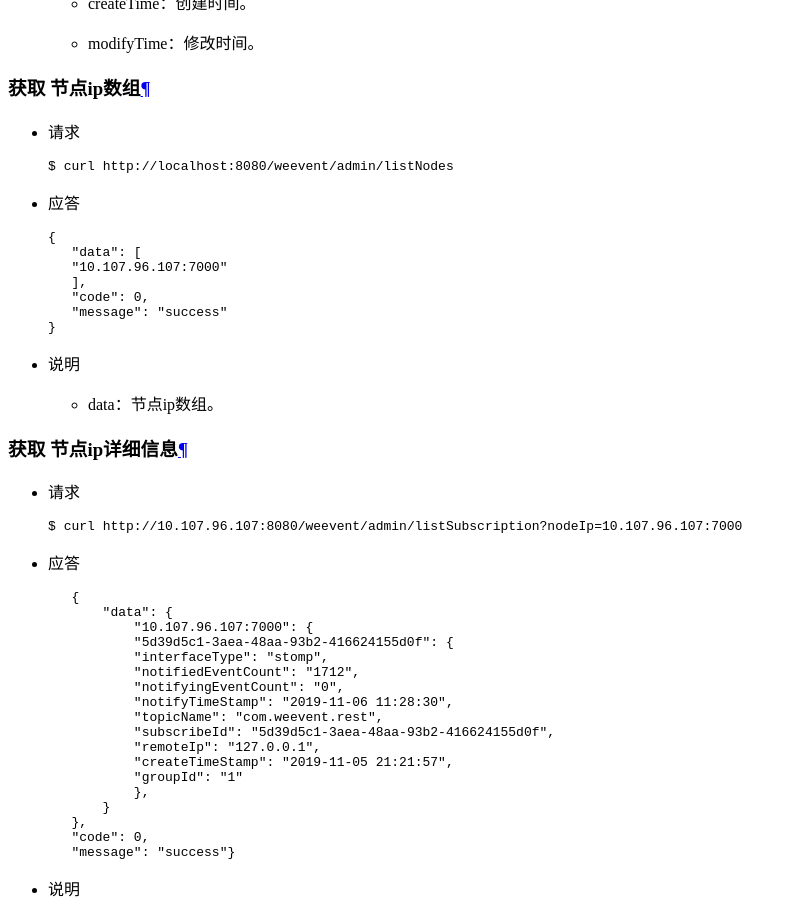
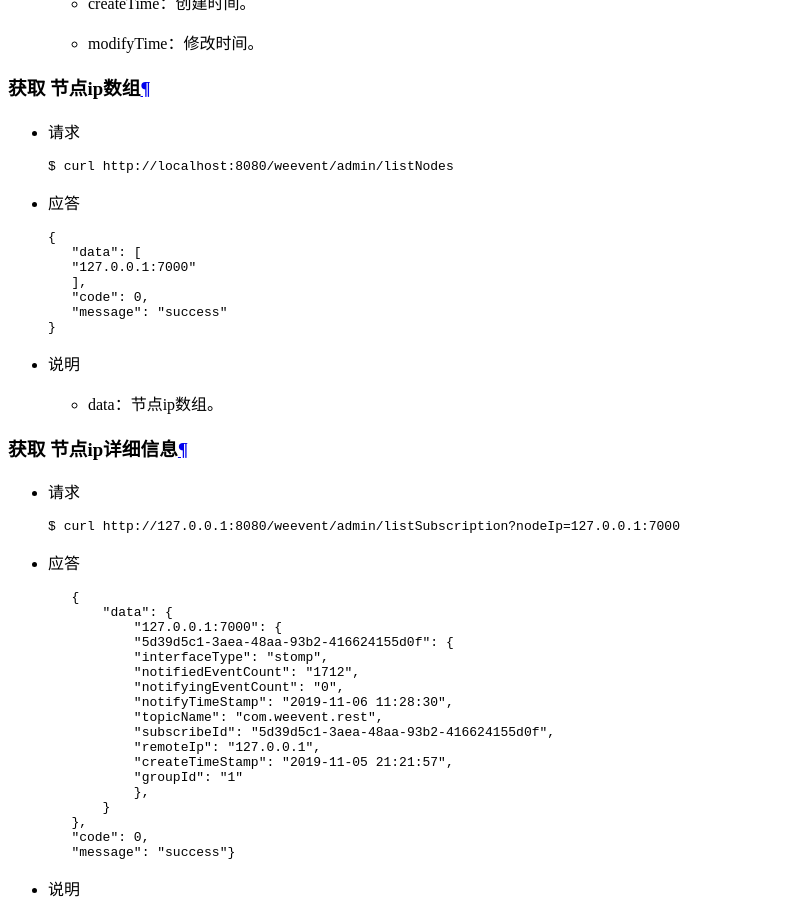
Before and after one commit to WeBankBlockchain/WeEvent-docs, a Sphinx documentation site: the page built from docs/protocal/restful.md, in a window 1280 px wide and 900 px high, scrolled down 9694 px. Shown: the whole window, without its empty margins (0-797 px from the left). Built offline with Sphinx 7.4.7 and the Read the Docs theme 2.0.0, drawn with Linux system fonts in a browser that asks for light colours.

Commit message:
default ip

````diff
--- a/docs/protocal/restful.md
+++ b/docs/protocal/restful.md
@@ -482,7 +482,7 @@ public class Rest {
      ```json
     {
         "data": [
-        "10.107.96.107:7000"
+        "127.0.0.1:7000"
         ],
         "code": 0,
         "message": "success"
@@ -495,7 +495,7 @@ public class Rest {
 #### 获取 节点ip详细信息
  - 请求
      ```shell
-     $ curl http://10.107.96.107:8080/weevent/admin/listSubscription?nodeIp=10.107.96.107:7000
+     $ curl http://127.0.0.1:8080/weevent/admin/listSubscription?nodeIp=127.0.0.1:7000
      ```
 
  - 应答
@@ -503,7 +503,7 @@ public class Rest {
      ```json
         {
             "data": {
-                "10.107.96.107:7000": {
+                "127.0.0.1:7000": {
                 "5d39d5c1-3aea-48aa-93b2-416624155d0f": {
                 "interfaceType": "stomp",
                 "notifiedEventCount": "1712",
````
Also changed, not shown: docs/install/module/governance.md (+1 -2 lines).
